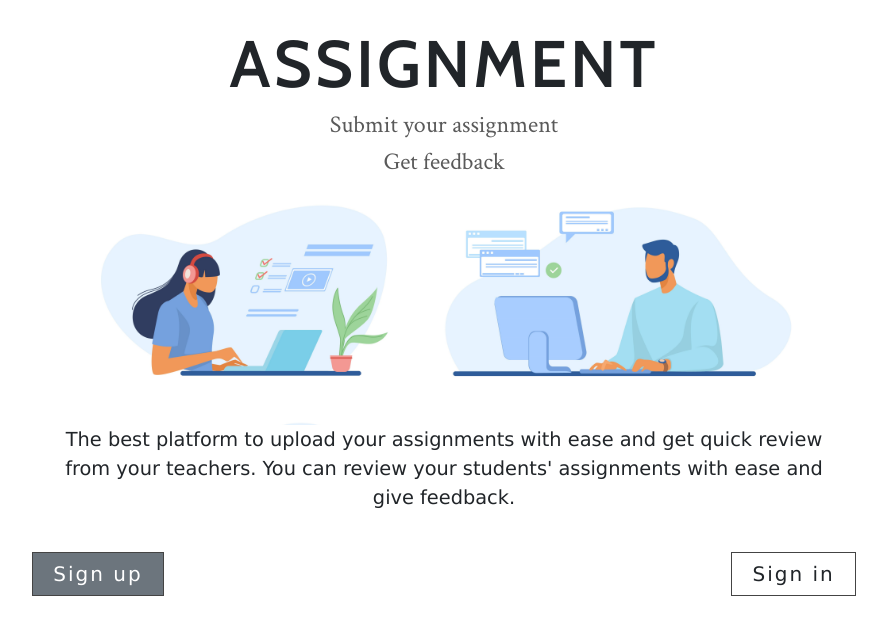
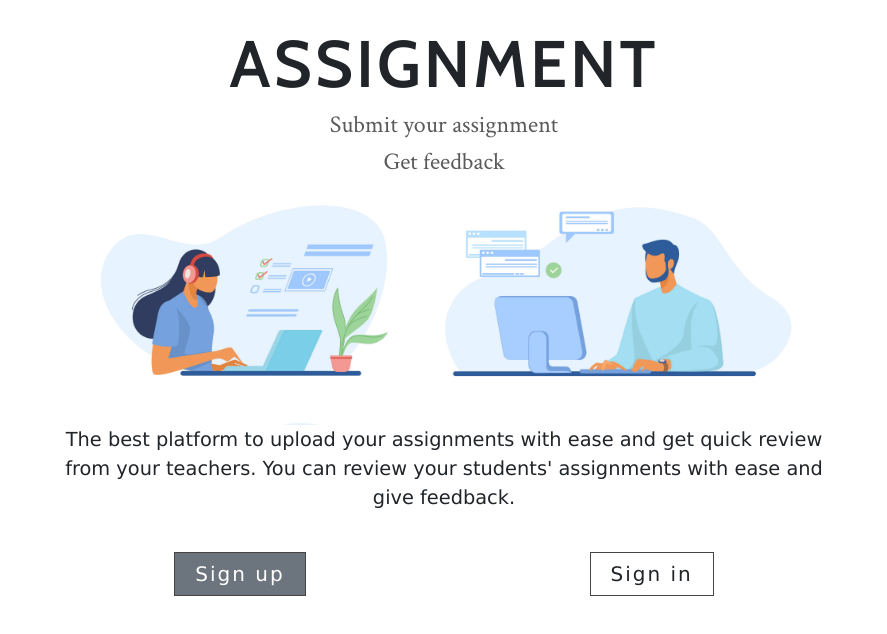
Before and after one commit to is-ma-eel/web-edu-43, a React (Create React App) app: page / in a window 1280 px wide. Shown: the top 634 px of the page, without its empty margins (196-1083 px from the left). Built offline with nearby package versions, Linux system fonts and the light colour scheme; the HTML template or start-up script is replaced by a standard one.

Commit message:
Styles: adjust space between welcome page btns

```diff
--- a/src/components/layout/WelcomePage.js
+++ b/src/components/layout/WelcomePage.js
@@ -32,7 +32,7 @@ const WelcomePage = () => {
       </section>
       {/* add sign up & sign in only if we are in welcome page*/}
       {location.pathname === '/' && (
-        <div className="d-flex flex-md-row flex-column justify-content-md-between mb-3">
+        <div className="d-flex flex-md-row flex-column justify-content-md-around mb-3">
           <Link to="/signup" className="sign-up btn btn-secondary btn-lg mb-3">
             Sign up
           </Link>
```
